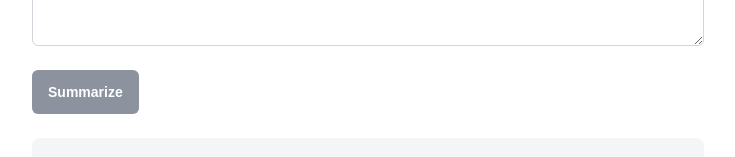
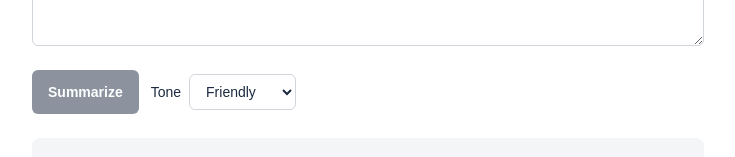
Before and after one commit to StevenBegin/meeting-intelligence, a Next.js app: page / in a window 1280 px wide. Shown: the part 348-505 px from the top of the page, without its empty margins (272-1007 px from the left). Built offline with nearby package versions, Linux system fonts and the light colour scheme.

Commit message:
Feature 2: tone picker

```diff
--- a/src/app/api/followup/route.ts
+++ b/src/app/api/followup/route.ts
@@ -1,5 +1,6 @@
 import { NextResponse } from "next/server";
 import OpenAI from "openai";
+import { toneSentence } from "@/lib/tone";
 
 const SYSTEM_PROMPT =
   "You are a meeting organizer writing a follow-up email. You will be given " +
@@ -36,7 +37,10 @@ export async function POST(request: Request) {
       model: "gpt-4o-mini",
       response_format: { type: "json_object" },
       messages: [
-        { role: "system", content: SYSTEM_PROMPT },
+        {
+          role: "system",
+          content: `${SYSTEM_PROMPT} ${toneSentence(body?.tone)}`,
+        },
         {
           role: "user",
           content: JSON.stringify({ transcript, summary }),
--- a/src/app/api/summarize/route.ts
+++ b/src/app/api/summarize/route.ts
@@ -1,5 +1,6 @@
 import { NextResponse } from "next/server";
 import OpenAI from "openai";
+import { toneSentence } from "@/lib/tone";
 
 const SYSTEM_PROMPT =
   "You are a meeting analyst. Read the transcript and reply with JSON only, " +
@@ -29,7 +30,10 @@ export async function POST(request: Request) {
       model: "gpt-4o-mini",
       response_format: { type: "json_object" },
       messages: [
-        { role: "system", content: SYSTEM_PROMPT },
+        {
+          role: "system",
+          content: `${SYSTEM_PROMPT} ${toneSentence(body?.tone)}`,
+        },
         { role: "user", content: transcript },
       ],
     });
--- a/src/app/page.tsx
+++ b/src/app/page.tsx
@@ -2,6 +2,7 @@
 
 import { useState } from "react";
 import Results, { SummaryResult } from "@/components/Results";
+import { Tone } from "@/lib/tone";
 
 type FollowupResult = {
   subject: string;
@@ -14,9 +15,11 @@ export default function Home() {
   const [error, setError] = useState("");
   const [result, setResult] = useState<SummaryResult | null>(null);
 
+  const [tone, setTone] = useState<Tone>("Friendly");
   const [followupLoading, setFollowupLoading] = useState(false);
   const [followupError, setFollowupError] = useState("");
   const [followup, setFollowup] = useState<FollowupResult | null>(null);
+  const [followupTone, setFollowupTone] = useState<Tone | null>(null);
   const [copyLabel, setCopyLabel] = useState("Copy");
 
   const handleSummarize = async () => {
@@ -24,12 +27,13 @@ export default function Home() {
     setError("");
     setFollowup(null);
     setFollowupError("");
+    setFollowupTone(null);
 
     try {
       const response = await fetch("/api/summarize", {
         method: "POST",
         headers: { "Content-Type": "application/json" },
-        body: JSON.stringify({ transcript }),
+        body: JSON.stringify({ transcript, tone }),
       });
 
       const data = await response.json();
@@ -58,7 +62,7 @@ export default function Home() {
       const response = await fetch("/api/followup", {
         method: "POST",
         headers: { "Content-Type": "application/json" },
-        body: JSON.stringify({ transcript, summary: result }),
+        body: JSON.stringify({ transcript, summary: result, tone }),
       });
 
       const data = await response.json();
@@ -70,6 +74,7 @@ export default function Home() {
         setFollowup(null);
       } else {
         setFollowup(data);
+        setFollowupTone(tone);
         setCopyLabel("Copy");
       }
     } catch {
@@ -120,14 +125,35 @@ export default function Home() {
           />
         </div>
 
+        <div className="flex flex-col gap-3 sm:flex-row sm:items-center">
           <button
             type="button"
             onClick={handleSummarize}
             disabled={loading || transcript.trim().length === 0}
-          className="w-full rounded-md bg-[#1B2A41] px-4 py-3 text-sm font-semibold text-white transition-colors hover:bg-[#13202f] disabled:cursor-not-allowed disabled:opacity-50 sm:w-auto sm:self-start"
+            className="w-full rounded-md bg-[#1B2A41] px-4 py-3 text-sm font-semibold text-white transition-colors hover:bg-[#13202f] disabled:cursor-not-allowed disabled:opacity-50 sm:w-auto"
           >
             {loading ? "Thinking..." : "Summarize"}
           </button>
+
+          <div className="flex items-center gap-2">
+            <label
+              htmlFor="tone"
+              className="text-sm font-medium text-[#1B2A41]"
+            >
+              Tone
+            </label>
+            <select
+              id="tone"
+              value={tone}
+              onChange={(e) => setTone(e.target.value as Tone)}
+              className="flex-1 rounded-md border border-gray-300 px-3 py-2 text-sm text-[#1B2A41] focus:border-[#E8710A] focus:outline-none focus:ring-1 focus:ring-[#E8710A] sm:flex-none"
+            >
+              <option value="Formal">Formal</option>
+              <option value="Friendly">Friendly</option>
+              <option value="Executive">Executive</option>
+            </select>
+          </div>
+        </div>
 
         {error && <p className="text-sm text-red-600">{error}</p>}
 
@@ -140,7 +166,11 @@ export default function Home() {
             disabled={followupLoading}
             className="w-full rounded-md bg-[#E8710A] px-4 py-3 text-sm font-semibold text-white transition-colors hover:bg-[#c95f08] disabled:cursor-not-allowed disabled:opacity-50 sm:w-auto sm:self-start"
           >
-            {followupLoading ? "Drafting..." : "Draft follow-up email"}
+            {followupLoading
+              ? "Drafting..."
+              : followup && tone !== followupTone
+                ? "Regenerate email"
+                : "Draft follow-up email"}
           </button>
         )}
 
--- /dev/null
+++ b/src/lib/tone.ts
@@ -0,0 +1,20 @@
+export type Tone = "Formal" | "Friendly" | "Executive";
+
+const TONE_SENTENCES: Record<Tone, string> = {
+  Formal:
+    "Write in a formal tone: complete sentences, no slang, no exclamation marks.",
+  Friendly: "Write in a friendly tone: warm, plain, use first names.",
+  Executive:
+    "Write in an executive tone: short, decisions first, no fluff.",
+};
+
+export function resolveTone(value: unknown): Tone {
+  if (value === "Formal" || value === "Friendly" || value === "Executive") {
+    return value;
+  }
+  return "Friendly";
+}
+
+export function toneSentence(value: unknown): string {
+  return TONE_SENTENCES[resolveTone(value)];
+}
```
Lines whose indentation alone changed are shown as unchanged.
